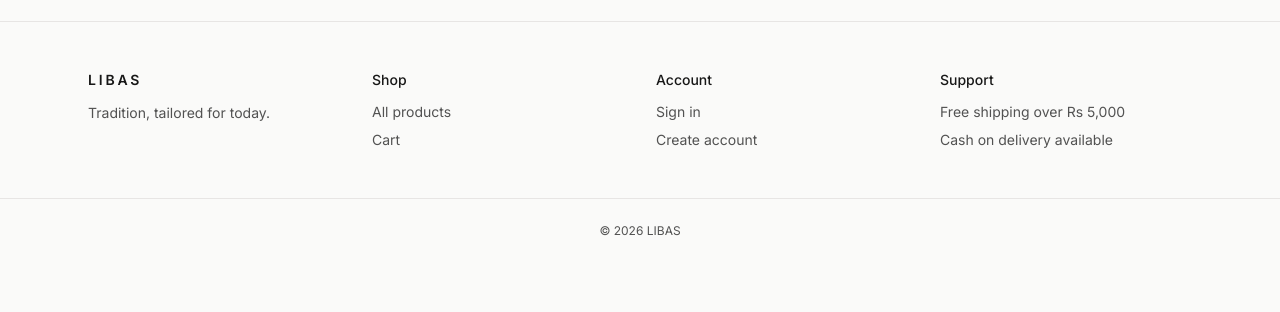
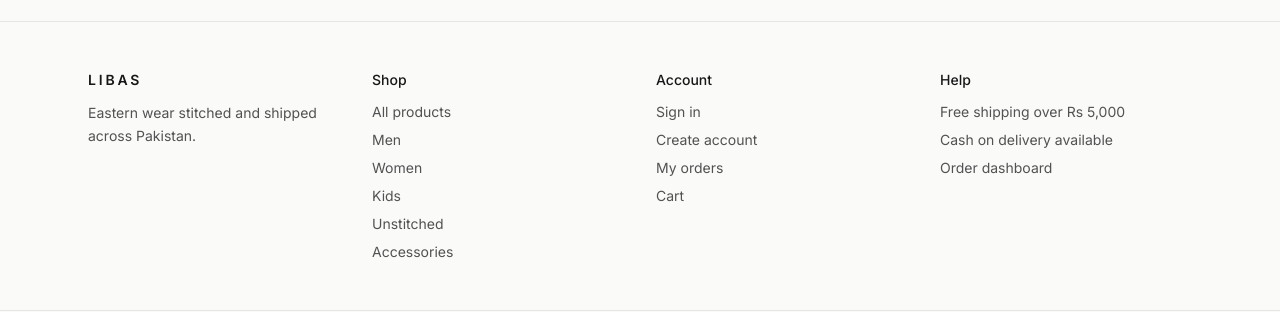
Before and after one commit to arbabarsalan/solestride, a React (Vite) app in the folder client/: page / in a window 1280 px wide. Shown: the part 1080-1392 px from the top of the page. Before the commit the page ends 1343 px from the top, so only its background shows below. Built offline with nearby package versions, Linux system fonts and the light colour scheme; no server answers.

Commit message:
Give the footer its shop categories and account columns

```diff
--- a/client/src/components/Footer.jsx
+++ b/client/src/components/Footer.jsx
@@ -1,4 +1,12 @@
 import { Link } from "react-router-dom";
+
+const SHOP_CATEGORIES = [
+  { name: "Men", slug: "men" },
+  { name: "Women", slug: "women" },
+  { name: "Kids", slug: "kids" },
+  { name: "Unstitched", slug: "unstitched" },
+  { name: "Accessories", slug: "accessories" },
+];
 
 export default function Footer() {
   return (
@@ -6,13 +14,19 @@ export default function Footer() {
       <div className="mx-auto grid max-w-shell grid-cols-2 gap-8 px-6 py-12 text-sm text-muted md:grid-cols-4">
         <div>
           <p className="font-semibold tracking-[0.2em] text-ink">LIBAS</p>
-          <p className="mt-3 leading-relaxed">Tradition, tailored for today.</p>
+          <p className="mt-3 leading-relaxed">Eastern wear stitched and shipped across Pakistan.</p>
         </div>
         <div>
           <p className="font-medium text-ink">Shop</p>
           <ul className="mt-3 space-y-2">
             <li><Link to="/shop" className="hover:text-ink">All products</Link></li>
-            <li><Link to="/cart" className="hover:text-ink">Cart</Link></li>
+            {SHOP_CATEGORIES.map((category) => (
+              <li key={category.slug}>
+                <Link to={`/shop?category=${category.slug}`} className="hover:text-ink">
+                  {category.name}
+                </Link>
+              </li>
+            ))}
           </ul>
         </div>
         <div>
@@ -20,13 +34,16 @@ export default function Footer() {
           <ul className="mt-3 space-y-2">
             <li><Link to="/login" className="hover:text-ink">Sign in</Link></li>
             <li><Link to="/register" className="hover:text-ink">Create account</Link></li>
+            <li><Link to="/account/orders" className="hover:text-ink">My orders</Link></li>
+            <li><Link to="/cart" className="hover:text-ink">Cart</Link></li>
           </ul>
         </div>
         <div>
-          <p className="font-medium text-ink">Support</p>
+          <p className="font-medium text-ink">Help</p>
           <ul className="mt-3 space-y-2">
             <li>Free shipping over Rs 5,000</li>
             <li>Cash on delivery available</li>
+            <li><Link to="/admin/orders" className="hover:text-ink">Order dashboard</Link></li>
           </ul>
         </div>
       </div>
```
